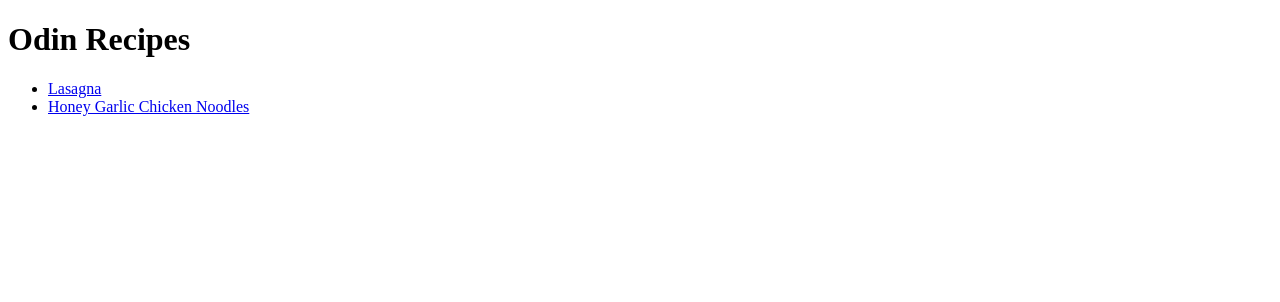
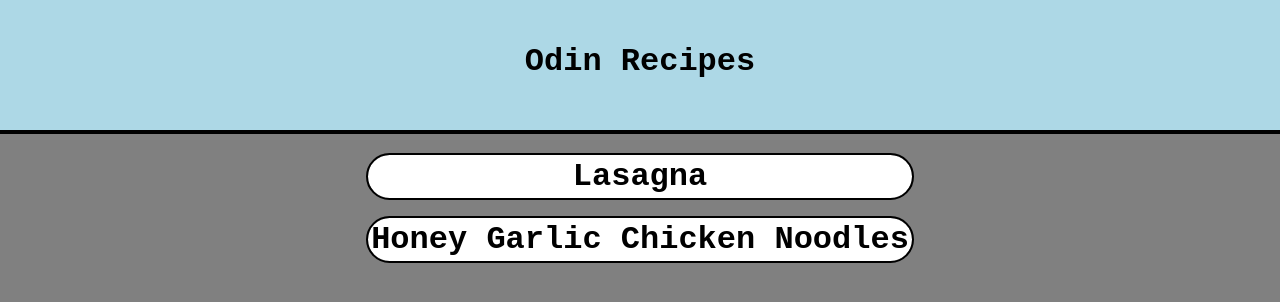
Before and after one commit to NAGOL03/odin-recipes, a plain HTML site: page index.html in a window 1280 px wide. Drawn offline with Linux system fonts and the light colour scheme.

Commit message:
Added CSS to pages -Added styling to home page -Added styling to recipe pages

```diff
--- a/index.html
+++ b/index.html
@@ -1,15 +1,22 @@
 <!DOCTYPE html>
 <html lang="en">
+
 <head>
     <meta charset="UTF-8">
     <meta name="viewport" content="width=device-width, initial-scale=1.0">
     <title>Odin Recipes</title>
+    <link rel="stylesheet" href="./style.css">
 </head>
+
 <body>
-    <h1>Odin Recipes</h1>
-    <ul>
-        <li><a href="recipes/lasagna.html">Lasagna</a></li>
-        <li><a href="recipes/honey-garlic-chicken-noodles.html">Honey Garlic Chicken Noodles</a></li>
-    </ul>
+    <div class="container">
+        <h1 id="title">Odin Recipes</h1>
+
+        <div id="content">
+            <a href="../odin-recipes/recipes/lasagna.html">Lasagna</a>
+            <a href="../odin-recipes/recipes/honey-garlic-chicken-noodles.html">Honey Garlic Chicken Noodles</a>
+        </div>
+    </div>
 </body>
+
 </html>
--- /dev/null
+++ b/recipes/style.css
@@ -0,0 +1,33 @@
+* {
+    font-family: 'Courier New', Courier, monospace;
+}
+
+body {
+    background-color: grey;
+}
+
+ul *,
+ol *{
+    margin: 10px;
+}
+
+#title {
+    display: flex;
+    flex-direction: column;
+    justify-content: center;
+    align-items: center;
+    padding: 50px;
+    outline: 4px solid black;
+    background-color: lightblue;
+    margin-top: -20px;
+    margin-left: -20px;
+    margin-right: -20px;
+}
+
+#content {
+    font-size: 1em;
+    display: flex;
+    flex-direction: column;
+    justify-content: center;
+    align-items: center;
+}
--- /dev/null
+++ b/style.css
@@ -0,0 +1,49 @@
+* {
+    font-family: 'Courier New', Courier, monospace;
+    text-align: center;
+}
+
+body {
+    background-color: grey;
+}
+
+.container {
+    display: flex;
+    flex-wrap: wrap;
+    justify-content: center;
+    align-items: center;
+}
+
+.recipe {
+    margin: 2px;
+    outline: 2px solid black;
+}
+
+#title {
+    width: 100%;
+    margin-top: -15px;
+    margin-right: -15px;
+    margin-left: -15px;
+    padding: 50px;
+    outline: 4px solid black;
+    background-color: lightblue;
+    margin-bottom: 15px  ;
+}
+
+#content {
+    display: flex;
+    flex-direction: column;
+    font-size: 2em;
+}
+
+#content a {
+    font-weight: bold;
+    font-size: 1em;
+    outline: 2px solid black;
+    color: black;
+    background-color: white;
+    border-radius: 25px;
+    margin: 10px;
+    padding: 3px;
+    text-decoration: none;
+}
```
Also changed, not shown: recipes/honey-garlic-chicken-noodles.html (+20 -5 lines), recipes/lasagna.html (+23 -6 lines).
